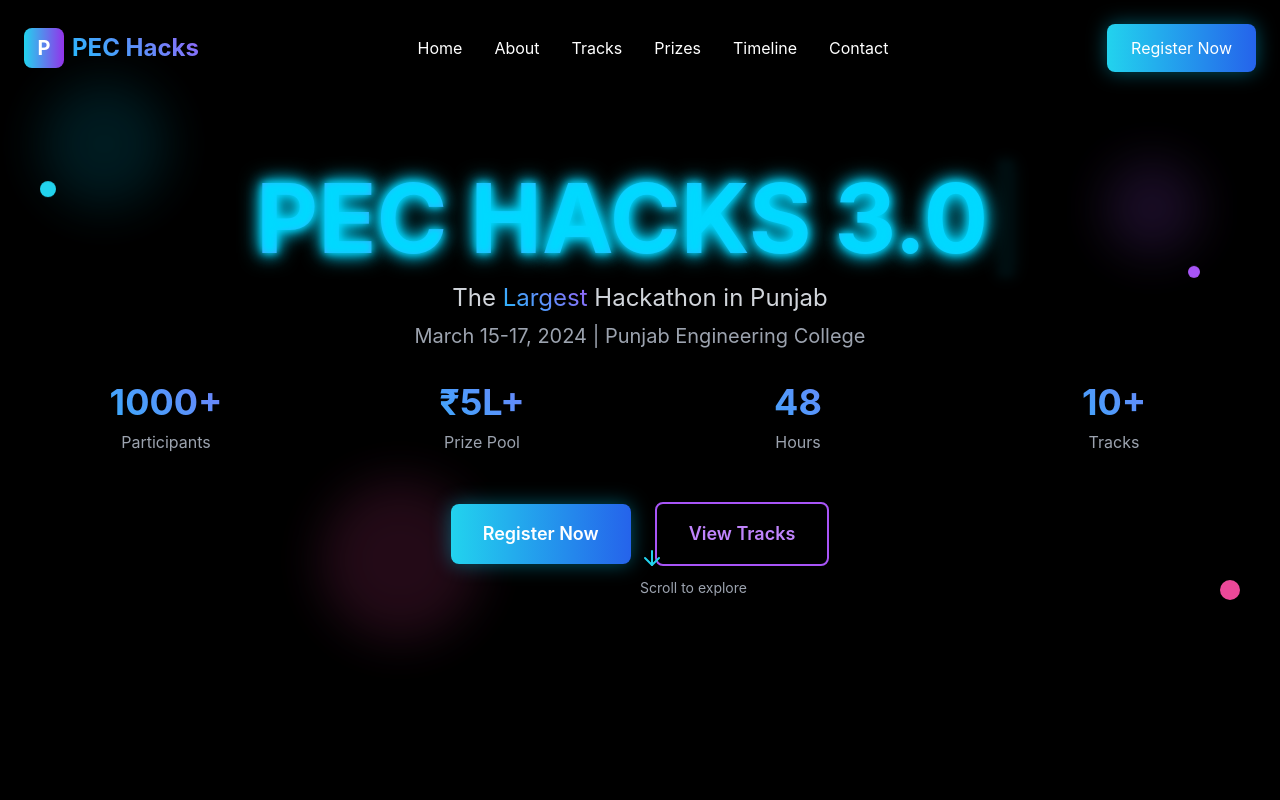
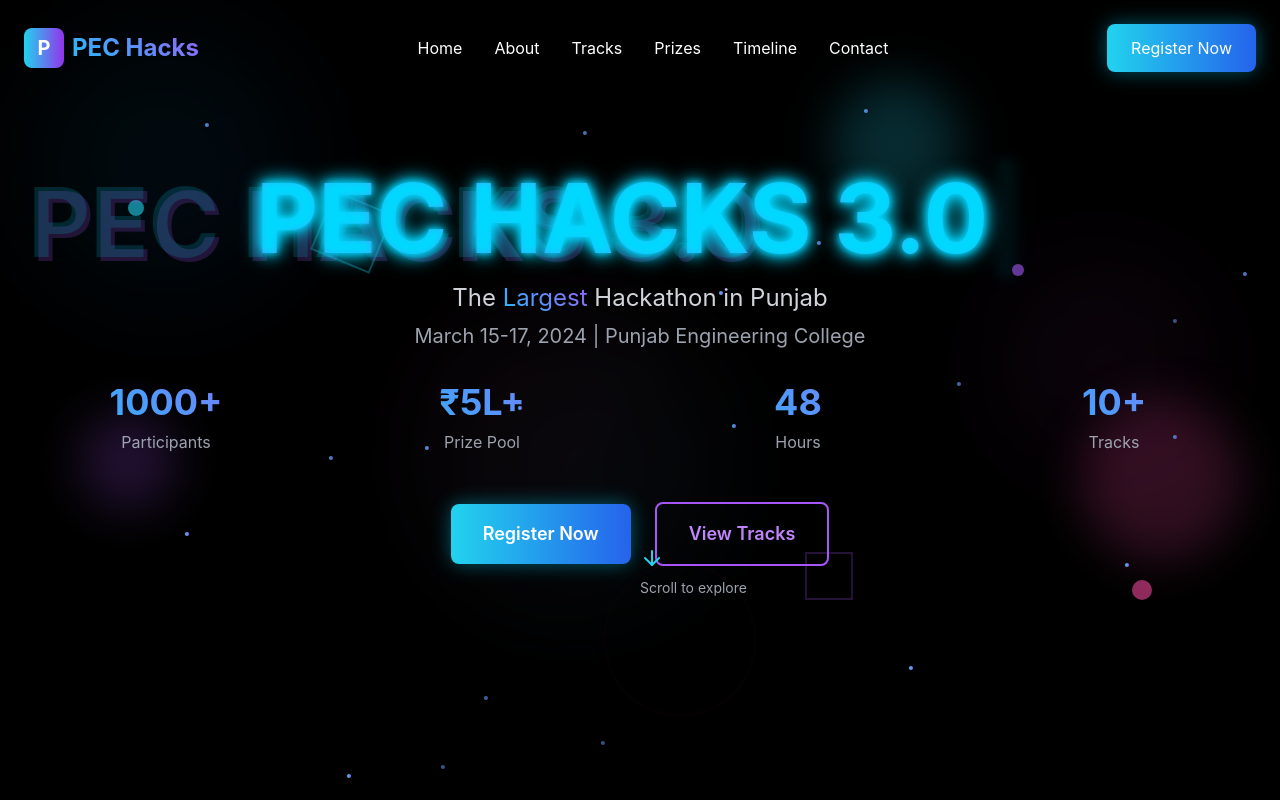
Before and after one commit to hostel-management-system07/aero-motion-hack, a React (Vite) app: page / in a window 1280 px wide. Shown: the top 800 px of the page. Built offline with nearby package versions, Linux system fonts and the light colour scheme.

Commit message:
feat: Implement advanced parallax effect in Hero
Adds an advanced parallax effect to the Hero section, ensuring it's performant and visually appealing.

```diff
--- a/src/components/Hero.tsx
+++ b/src/components/Hero.tsx
@@ -1,9 +1,11 @@
 
-import React, { useEffect, useState } from 'react';
+import React, { useEffect, useState, useRef } from 'react';
 import { ArrowDown } from 'lucide-react';
 
 const Hero = () => {
   const [typedText, setTypedText] = useState('');
+  const [mousePosition, setMousePosition] = useState({ x: 0, y: 0 });
+  const heroRef = useRef<HTMLDivElement>(null);
   const fullText = "PEC HACKS 3.0";
 
   useEffect(() => {
@@ -20,26 +22,146 @@ const Hero = () => {
     return () => clearInterval(timer);
   }, []);
 
+  // Mouse parallax effect
+  useEffect(() => {
+    const handleMouseMove = (e: MouseEvent) => {
+      if (heroRef.current) {
+        const rect = heroRef.current.getBoundingClientRect();
+        const x = (e.clientX - rect.left - rect.width / 2) / rect.width;
+        const y = (e.clientY - rect.top - rect.height / 2) / rect.height;
+        setMousePosition({ x, y });
+      }
+    };
+
+    const heroElement = heroRef.current;
+    if (heroElement) {
+      heroElement.addEventListener('mousemove', handleMouseMove);
+      return () => heroElement.removeEventListener('mousemove', handleMouseMove);
+    }
+  }, []);
+
+  // Scroll parallax effect
+  useEffect(() => {
+    const handleScroll = () => {
+      const scrolled = window.scrollY;
+      const rate = scrolled * -0.5;
+
+      // Apply different parallax speeds to different layers
+      const parallaxElements = document.querySelectorAll('.parallax-layer');
+      parallaxElements.forEach((element, index) => {
+        const speed = 0.3 + (index * 0.2);
+        (element as HTMLElement).style.transform = `translate3d(0, ${rate * speed}px, 0)`;
+      });
+    };
+
+    window.addEventListener('scroll', handleScroll);
+    return () => window.removeEventListener('scroll', handleScroll);
+  }, []);
+
   return (
     <section
+      ref={heroRef}
       id="home"
       className="min-h-screen flex items-center justify-center relative overflow-hidden"
       data-scroll-section
     >
-      {/* Background Elements */}
+      {/* Advanced Parallax Background Layers */}
       <div className="absolute inset-0">
-        <div className="absolute top-20 left-10 w-32 h-32 bg-cyan-500/20 rounded-full blur-xl animate-pulse"></div>
-        <div className="absolute top-40 right-20 w-24 h-24 bg-purple-500/20 rounded-full blur-xl animate-pulse delay-1000"></div>
-        <div className="absolute bottom-40 left-1/4 w-40 h-40 bg-pink-500/20 rounded-full blur-xl animate-pulse delay-2000"></div>
+        {/* Layer 1 - Furthest back */}
+        <div
+          className="parallax-layer absolute inset-0"
+          style={{
+            transform: `translate3d(${mousePosition.x * 10}px, ${mousePosition.y * 10}px, 0)`,
+            transition: 'transform 0.1s ease-out'
+          }}
+        >
+          <div className="absolute top-10 left-10 w-64 h-64 bg-gradient-to-br from-cyan-500/10 to-blue-600/10 rounded-full blur-3xl animate-pulse"></div>
+          <div className="absolute top-1/3 right-20 w-48 h-48 bg-gradient-to-br from-purple-500/10 to-pink-600/10 rounded-full blur-3xl animate-pulse delay-1000"></div>
+          <div className="absolute bottom-1/4 left-1/3 w-72 h-72 bg-gradient-to-br from-pink-500/10 to-cyan-600/10 rounded-full blur-3xl animate-pulse delay-2000"></div>
+        </div>
+
+        {/* Layer 2 - Middle */}
+        <div
+          className="parallax-layer absolute inset-0"
+          style={{
+            transform: `translate3d(${mousePosition.x * 20}px, ${mousePosition.y * 15}px, 0)`,
+            transition: 'transform 0.1s ease-out'
+          }}
+        >
+          <div className="absolute top-20 right-1/4 w-32 h-32 bg-cyan-400/20 rounded-full blur-xl animate-bounce"></div>
+          <div className="absolute bottom-1/3 left-20 w-24 h-24 bg-purple-500/20 rounded-full blur-xl animate-bounce delay-500"></div>
+          <div className="absolute top-1/2 right-10 w-40 h-40 bg-pink-500/20 rounded-full blur-xl animate-bounce delay-1000"></div>
+        </div>
+
+        {/* Layer 3 - Geometric shapes */}
+        <div
+          className="parallax-layer absolute inset-0"
+          style={{
+            transform: `translate3d(${mousePosition.x * 30}px, ${mousePosition.y * 20}px, 0)`,
+            transition: 'transform 0.1s ease-out'
+          }}
+        >
+          <div className="absolute top-1/4 left-1/4 w-16 h-16 border-2 border-cyan-400/30 rotate-45 animate-spin-slow"></div>
+          <div className="absolute bottom-1/4 right-1/3 w-12 h-12 border-2 border-purple-500/30 animate-pulse"></div>
+          <div className="absolute top-3/4 left-1/2 w-20 h-20 border-2 border-pink-500/30 rounded-full animate-ping"></div>
+        </div>
+
+        {/* Layer 4 - Floating particles */}
+        <div
+          className="parallax-layer absolute inset-0"
+          style={{
+            transform: `translate3d(${mousePosition.x * 40}px, ${mousePosition.y * 25}px, 0)`,
+            transition: 'transform 0.1s ease-out'
+          }}
+        >
+          {[...Array(20)].map((_, i) => (
+            <div
+              key={i}
+              className="absolute w-1 h-1 bg-gradient-to-r from-cyan-400 to-purple-500 rounded-full animate-pulse"
+              style={{
+                left: `${Math.random() * 100}%`,
+                top: `${Math.random() * 100}%`,
+                animationDelay: `${Math.random() * 3}s`,
+                animationDuration: `${2 + Math.random() * 2}s`
+              }}
+            />
+          ))}
+        </div>
       </div>
 
-      <div className="container mx-auto px-6 text-center relative z-10" data-scroll data-scroll-speed="1">
-        {/* Main Title */}
+      {/* Main Content - Foreground */}
+      <div
+        className="container mx-auto px-6 text-center relative z-10"
+        data-scroll
+        data-scroll-speed="1"
+        style={{
+          transform: `translate3d(${mousePosition.x * 5}px, ${mousePosition.y * 5}px, 0)`,
+          transition: 'transform 0.2s ease-out'
+        }}
+      >
+        {/* Main Title with 3D effect */}
         <div className="mb-8">
-          <h1 className="text-6xl md:text-8xl font-bold mb-4">
-            <span className="gradient-text-hero glow-effect">
+          <h1 className="text-6xl md:text-8xl font-bold mb-4 relative">
+            <span className="gradient-text-hero glow-effect block relative z-10">
               {typedText}
               <span className="animate-ping">|</span>
+            </span>
+            {/* 3D Shadow layers */}
+            <span
+              className="absolute top-1 left-1 text-6xl md:text-8xl font-bold text-cyan-500/20 -z-10"
+              style={{
+                transform: `translate3d(${mousePosition.x * -2}px, ${mousePosition.y * -2}px, 0)`
+              }}
+            >
+              {typedText}
+            </span>
+            <span
+              className="absolute top-2 left-2 text-6xl md:text-8xl font-bold text-purple-500/20 -z-20"
+              style={{
+                transform: `translate3d(${mousePosition.x * -4}px, ${mousePosition.y * -4}px, 0)`
+              }}
+            >
+              {typedText}
             </span>
           </h1>
           <p className="text-xl md:text-2xl text-gray-300 mb-2" data-aos="fade-up" data-aos-delay="3500">
@@ -50,32 +172,44 @@ const Hero = () => {
           </p>
         </div>
 
-        {/* Stats */}
+        {/* Stats with hover parallax */}
         <div className="grid grid-cols-2 md:grid-cols-4 gap-8 mb-12" data-aos="fade-up" data-aos-delay="4500">
-          <div className="text-center">
-            <div className="text-3xl md:text-4xl font-bold gradient-text mb-2">1000+</div>
-            <div className="text-gray-400">Participants</div>
-          </div>
-          <div className="text-center">
-            <div className="text-3xl md:text-4xl font-bold gradient-text mb-2">₹5L+</div>
-            <div className="text-gray-400">Prize Pool</div>
-          </div>
-          <div className="text-center">
-            <div className="text-3xl md:text-4xl font-bold gradient-text mb-2">48</div>
-            <div className="text-gray-400">Hours</div>
-          </div>
-          <div className="text-center">
-            <div className="text-3xl md:text-4xl font-bold gradient-text mb-2">10+</div>
-            <div className="text-gray-400">Tracks</div>
-          </div>
+          {[
+            { number: "1000+", label: "Participants" },
+            { number: "₹5L+", label: "Prize Pool" },
+            { number: "48", label: "Hours" },
+            { number: "10+", label: "Tracks" }
+          ].map((stat, index) => (
+            <div
+              key={index}
+              className="text-center group cursor-pointer"
+              style={{
+                transform: `translate3d(${mousePosition.x * (2 + index)}px, ${mousePosition.y * (1 + index)}px, 0)`,
+                transition: 'transform 0.1s ease-out'
+              }}
+            >
+              <div className="text-3xl md:text-4xl font-bold gradient-text mb-2 group-hover:scale-110 transition-transform duration-300">
+                {stat.number}
+              </div>
+              <div className="text-gray-400">{stat.label}</div>
+            </div>
+          ))}
         </div>
 
-        {/* CTA Buttons */}
-        <div className="flex flex-col md:flex-row items-center justify-center gap-6 mb-16" data-aos="fade-up" data-aos-delay="5000">
-          <button className="bg-gradient-to-r from-cyan-400 to-blue-600 hover:from-cyan-500 hover:to-blue-700 text-white px-8 py-4 rounded-lg text-lg font-semibold transition-all duration-300 button-glow">
+        {/* CTA Buttons with parallax */}
+        <div
+          className="flex flex-col md:flex-row items-center justify-center gap-6 mb-16"
+          data-aos="fade-up"
+          data-aos-delay="5000"
+          style={{
+            transform: `translate3d(${mousePosition.x * 3}px, ${mousePosition.y * 2}px, 0)`,
+            transition: 'transform 0.15s ease-out'
+          }}
+        >
+          <button className="bg-gradient-to-r from-cyan-400 to-blue-600 hover:from-cyan-500 hover:to-blue-700 text-white px-8 py-4 rounded-lg text-lg font-semibold transition-all duration-300 button-glow hover:scale-105">
             Register Now
           </button>
-          <button className="border-2 border-purple-500 text-purple-400 hover:bg-purple-500 hover:text-white px-8 py-4 rounded-lg text-lg font-semibold transition-all duration-300">
+          <button className="border-2 border-purple-500 text-purple-400 hover:bg-purple-500 hover:text-white px-8 py-4 rounded-lg text-lg font-semibold transition-all duration-300 hover:scale-105">
             View Tracks
           </button>
         </div>
@@ -87,10 +221,36 @@ const Hero = () => {
         </div>
       </div>
 
-      {/* Floating Elements */}
-      <div className="absolute top-1/4 left-10 w-4 h-4 bg-cyan-400 rounded-full float-animation"></div>
-      <div className="absolute top-1/3 right-20 w-3 h-3 bg-purple-500 rounded-full float-animation" style={{ animationDelay: '2s' }}></div>
-      <div className="absolute bottom-1/4 right-10 w-5 h-5 bg-pink-500 rounded-full float-animation" style={{ animationDelay: '4s' }}></div>
+      {/* Interactive floating elements that follow mouse */}
+      <div className="absolute inset-0 pointer-events-none">
+        <div
+          className="absolute w-4 h-4 bg-cyan-400 rounded-full opacity-60"
+          style={{
+            left: '10%',
+            top: '25%',
+            transform: `translate3d(${mousePosition.x * 50}px, ${mousePosition.y * 30}px, 0)`,
+            transition: 'transform 0.1s ease-out'
+          }}
+        />
+        <div
+          className="absolute w-3 h-3 bg-purple-500 rounded-full opacity-60"
+          style={{
+            right: '20%',
+            top: '33%',
+            transform: `translate3d(${mousePosition.x * -40}px, ${mousePosition.y * 35}px, 0)`,
+            transition: 'transform 0.1s ease-out'
+          }}
+        />
+        <div
+          className="absolute w-5 h-5 bg-pink-500 rounded-full opacity-60"
+          style={{
+            right: '10%',
+            bottom: '25%',
+            transform: `translate3d(${mousePosition.x * 45}px, ${mousePosition.y * -25}px, 0)`,
+            transition: 'transform 0.1s ease-out'
+          }}
+        />
+      </div>
     </section>
   );
 };
--- a/src/index.css
+++ b/src/index.css
@@ -156,6 +156,56 @@
   }
 }
 
+@keyframes spin-slow {
+  from {
+    transform: rotate(0deg);
+  }
+  to {
+    transform: rotate(360deg);
+  }
+}
+
+/* Advanced Parallax Animations */
+@keyframes parallax-float {
+  0%, 100% {
+    transform: translateY(0px) translateX(0px);
+  }
+  25% {
+    transform: translateY(-10px) translateX(5px);
+  }
+  50% {
+    transform: translateY(-20px) translateX(0px);
+  }
+  75% {
+    transform: translateY(-10px) translateX(-5px);
+  }
+}
+
+@keyframes depth-pulse {
+  0%, 100% {
+    opacity: 0.3;
+    transform: scale(1);
+  }
+  50% {
+    opacity: 0.7;
+    transform: scale(1.1);
+  }
+}
+
+@keyframes particle-drift {
+  0% {
+    transform: translateY(0px) translateX(0px);
+    opacity: 1;
+  }
+  50% {
+    opacity: 0.5;
+  }
+  100% {
+    transform: translateY(-100px) translateX(20px);
+    opacity: 0;
+  }
+}
+
 /* Utility Classes */
 .gradient-text {
   background: linear-gradient(45deg, #00d9ff, #a855f7, #ec4899);
@@ -189,6 +239,22 @@
 
 .float-animation {
   animation: float 6s ease-in-out infinite;
+}
+
+.animate-spin-slow {
+  animation: spin-slow 8s linear infinite;
+}
+
+.animate-parallax-float {
+  animation: parallax-float 8s ease-in-out infinite;
+}
+
+.animate-depth-pulse {
+  animation: depth-pulse 4s ease-in-out infinite;
+}
+
+.animate-particle-drift {
+  animation: particle-drift 6s ease-out infinite;
 }
 
 .glassmorphism {
@@ -242,6 +308,12 @@ html.has-scroll-dragging {
   transform: translate3d(0, 0, 0);
 }
 
+.parallax-layer {
+  will-change: transform;
+  backface-visibility: hidden;
+  perspective: 1000px;
+}
+
 /* Timeline styles */
 .timeline-line {
   position: relative;
@@ -278,6 +350,10 @@ html.has-scroll-dragging {
   .typing-animation {
     animation: typing 2s steps(30, end), blink-caret 0.75s step-end infinite;
   }
+
+  .parallax-layer {
+    transform: none !important;
+  }
 }
 
 /* Custom scrollbar */
@@ -307,3 +383,9 @@ html.has-scroll-dragging {
   height: 100%;
   z-index: -1;
 }
+
+/* Performance optimizations for parallax */
+.parallax-layer * {
+  transform-style: preserve-3d;
+  backface-visibility: hidden;
+}
--- a/src/pages/Index.tsx
+++ b/src/pages/Index.tsx
@@ -149,7 +149,7 @@ const Index = () => {
             number: {
               density: {
                 enable: true,
-                value_area: 800,
+                area: 800,
               },
               value: 80,
             },
```
